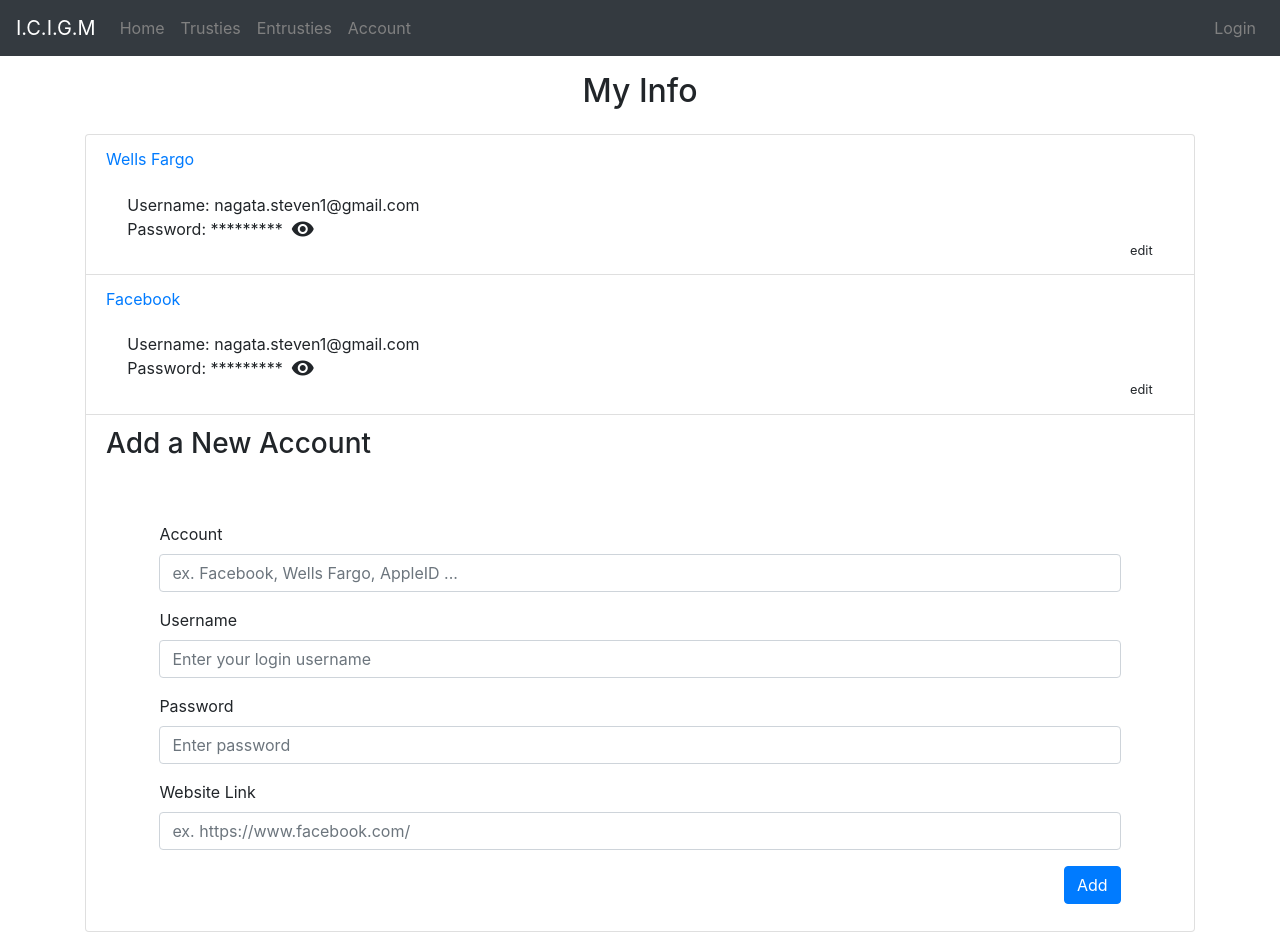
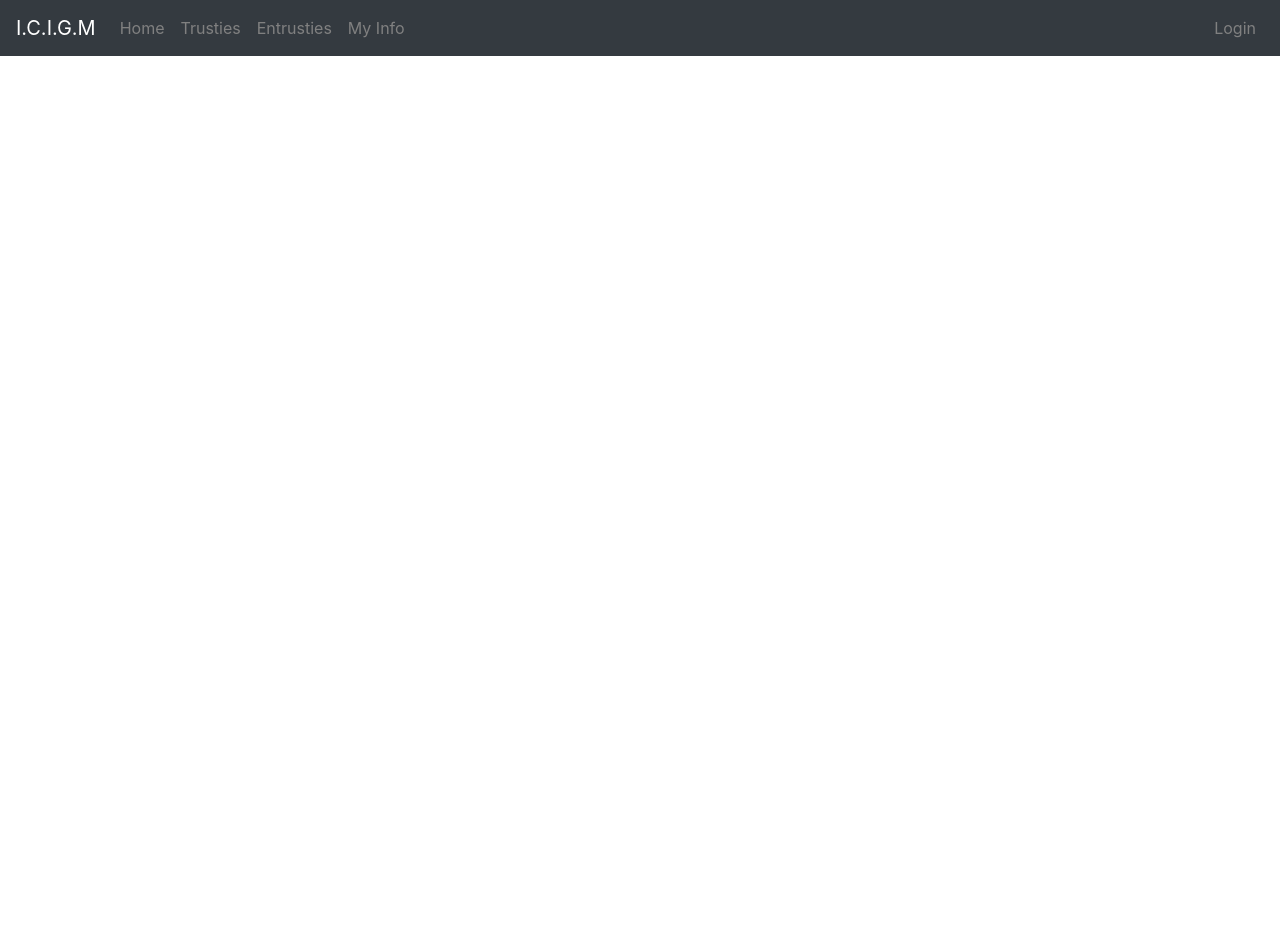
Before and after one commit to StevenNagata/if-i-go-missing, a React (Create React App) app in the folder client/: page / in a window 1280 px wide. After the commit the page ends 800 px from the top, so only its background shows below. Built offline with nearby package versions, Linux system fonts and the light colour scheme.

Commit message:
pass accounts from app to myinfo page

```diff
--- a/client/src/App.js
+++ b/client/src/App.js
@@ -1,6 +1,6 @@
 import React from "react";
 import "./App.css";
-import Home from "../src/pages/home";
+import MyInfo from "../src/pages/home";
 import Trusties from "../src/pages/trusties";
 import Entrusties from "../src/pages/entrusties";
 import Navigation from "../src/components/NavBar";
@@ -22,12 +22,17 @@
     return (
       <div>
         <MyProvider>
-
           <React.Fragment>
             <Router>
-            <Navigation appState={this.state} updateUser={this.updateUser} />
+              <Navigation appState={this.state} updateUser={this.updateUser} />
               <Switch>
-                <Route exact path="/" component={Home} />
+                <Route
+                  exact
+                  path="/myInfo"
+                  render={props => (
+                    <MyInfo {...props} accounts={this.state.user.accounts} />
+                  )}
+                />
                 <Route exact path="/myTrusties" component={Trusties} />
                 <Route exact path="/myEntrusties" component={Entrusties} />
                 <Route
@@ -46,6 +51,4 @@
   }
 }
 
-
-
 export default App;
--- a/client/src/components/NavBar.js
+++ b/client/src/components/NavBar.js
@@ -18,7 +18,7 @@
           <Link style={linkStyle} to="/">Home</Link>
           <Link style={linkStyle} to="/myTrusties">Trusties</Link>
           <Link style={linkStyle} to="/myEntrusties">Entrusties</Link>
-          <Link style={linkStyle} to="/myAccount">Account</Link>
+          <Link style={linkStyle} to="/myInfo">My Info</Link>
         </Nav>
         <Nav>
           {props.appState.isAuth ? (
--- a/client/src/pages/home.js
+++ b/client/src/pages/home.js
@@ -2,28 +2,13 @@
 import { Container, Col, Form, ListGroup, Button } from "react-bootstrap";
 import { CreateFormComponent } from "../components/formComponent";
 
-class Home extends React.Component {
+class MyInfo extends React.Component {
   constructor(props) {
     super(props);
     this.state = {
       addAccount: true,
       editNum: null,
-      accounts: [
-        {
-          account: "Wells Fargo",
-          username: "nagata.steven1@gmail.com",
-          password: "password123!",
-          hiddenPassword: true,
-          link: "https://connect.secure.wellsfargo.com/auth/login/present"
-        },
-        {
-          account: "Facebook",
-          username: "nagata.steven1@gmail.com",
-          password: "helloWorld#5",
-          hiddenPassword: true,
-          link: "https://www.facebook.com/"
-        }
-      ]
+      accounts: this.props.accounts
     };
   }
   addAccount = event => {
@@ -218,4 +203,4 @@
   }
 }
 
-export default Home;
+export default MyInfo;
```
